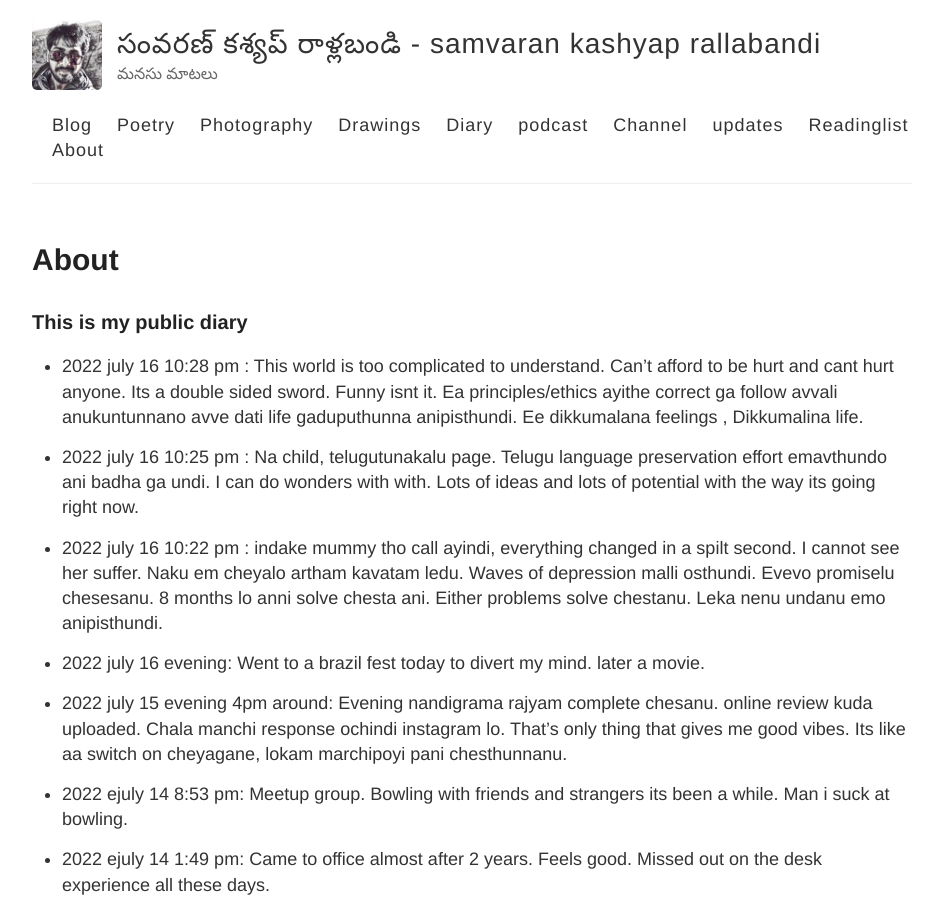
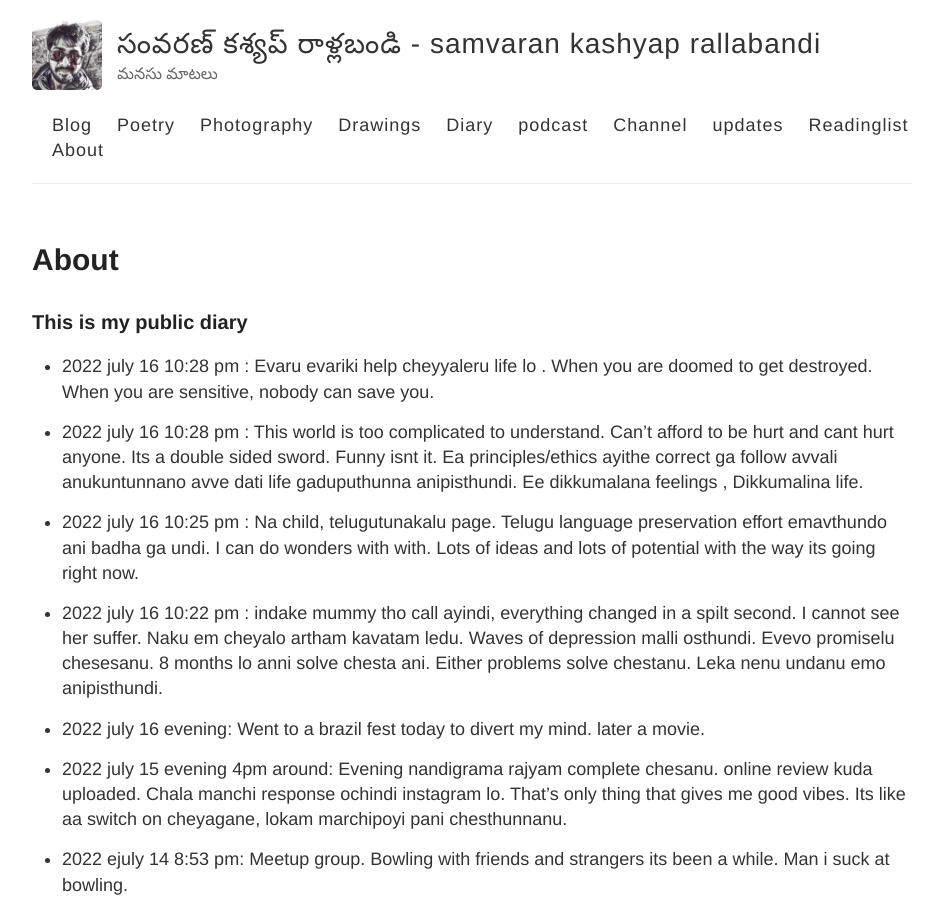
Before and after one commit to rsk/rsk.github.io, a Jekyll site: the page built from updates.md, in a window 1280 px wide and 900 px high. Shown: the whole window, without its empty margins (168-1111 px from the left). Built offline with Jekyll 4.4.1, drawn with Linux system fonts in a browser that asks for light colours; comment, search, counter and statistics services are not loaded.

Commit message:
Update updates.md

```diff
--- a/updates.md
+++ b/updates.md
@@ -6,6 +6,8 @@ permalink: /updates/
 
 
 ### This is my public diary
+- 2022 july 16 10:28 pm : Evaru evariki help cheyyaleru life lo . When you are doomed to get destroyed. When you are sensitive, nobody can save you.
+
 - 2022 july 16 10:28 pm : This world is too complicated to understand. Can't afford to be hurt and cant hurt anyone. Its a double sided sword.
 Funny isnt it. Ea principles/ethics ayithe correct ga follow avvali anukuntunnano avve dati life gaduputhunna anipisthundi.
 Ee dikkumalana feelings , Dikkumalina life.
```
